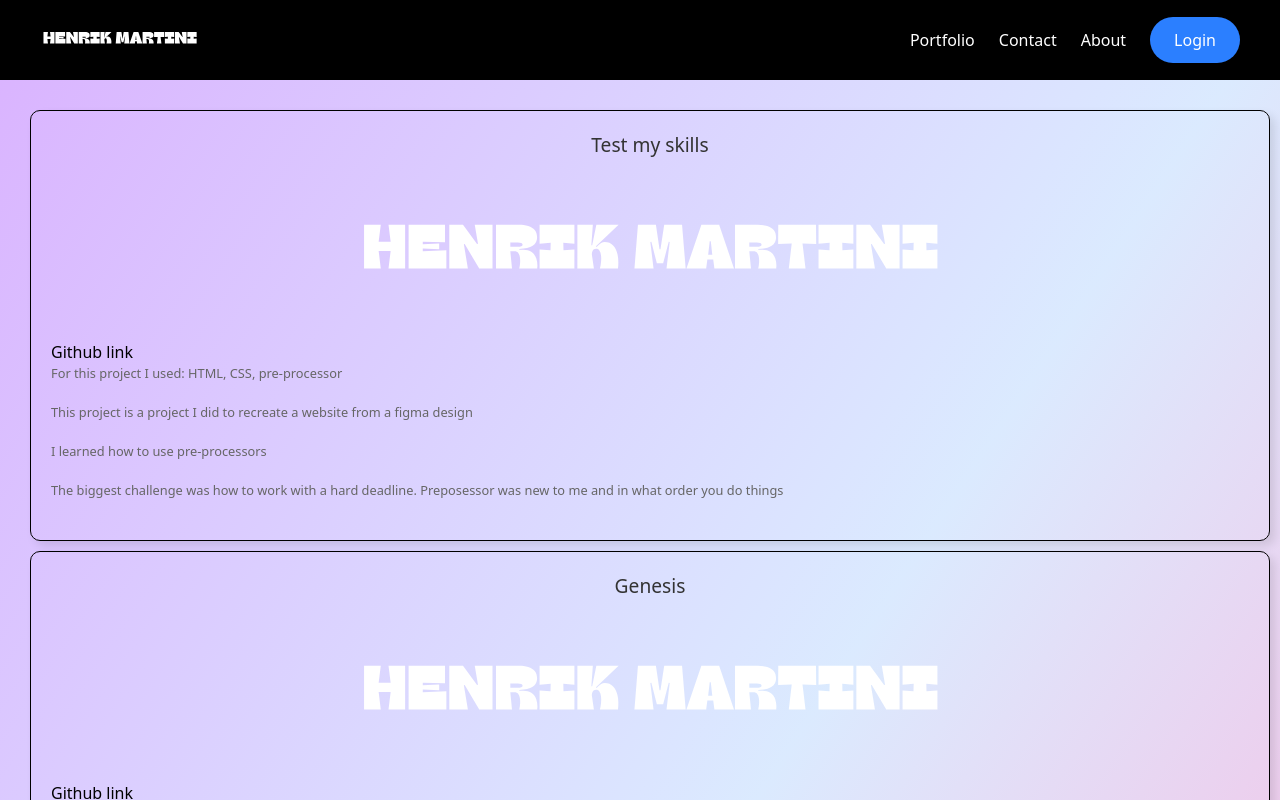
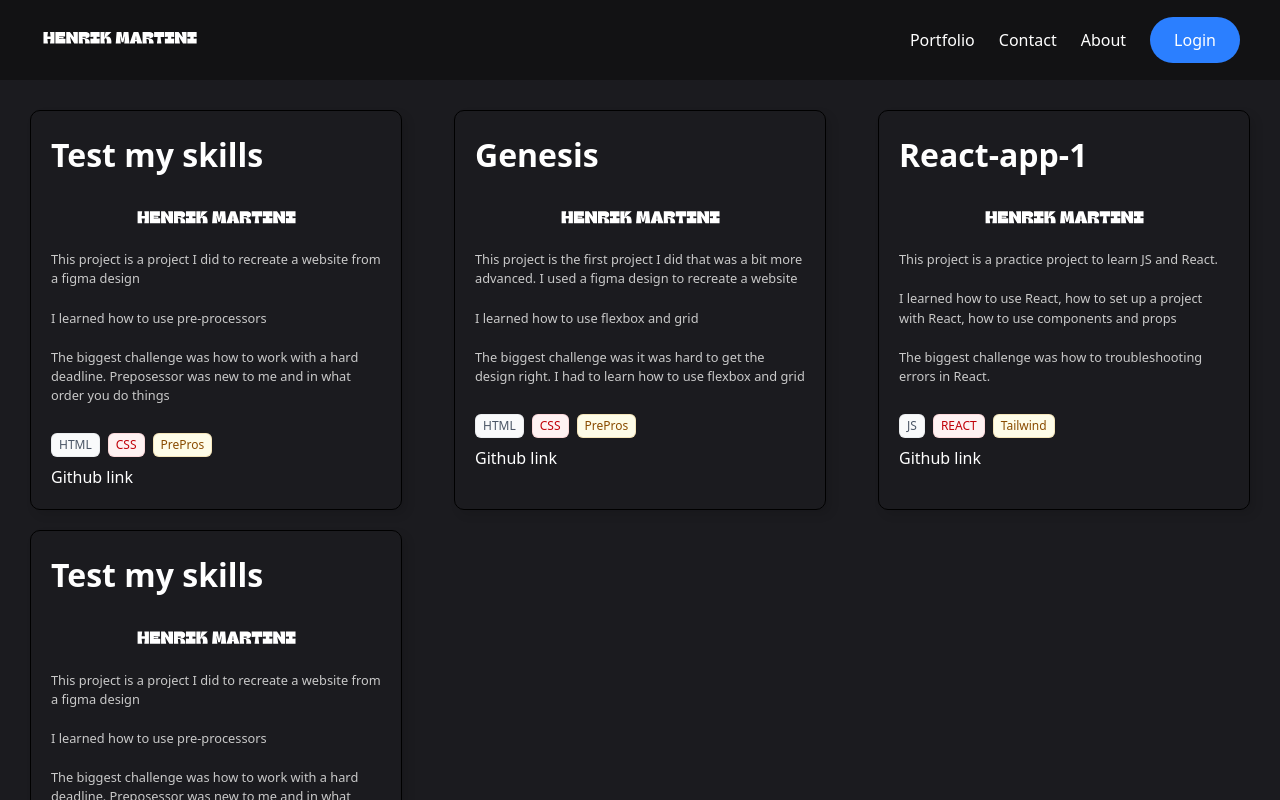
Before and after one commit to Thebeatkicks/portfolio-website, a React (Vite) app: page /portfolio in a window 1280 px wide. Shown: the top 800 px of the page. Built offline with nearby package versions, Linux system fonts and the light colour scheme.

Commit message:
added some styling, both regular css and tailwind.

```diff
--- a/src/App.jsx
+++ b/src/App.jsx
@@ -13,7 +13,7 @@ function App() {
   return (
     <div
       className="
-        grid min-h-screen grid-rows-[auto_1fr_auto] bg-gradient-to-br from-purple-300 via-blue-100 to-pink-300
+        grid min-h-screen grid-rows-[auto_1fr_auto] bg-[#1b1b1f] text-white
         "
     >
       <Header />
--- a/src/components/Footer.jsx
+++ b/src/components/Footer.jsx
@@ -1,6 +1,6 @@
 function Footer() {
   return (
-    <footer className="bg-black text-white h-14 flex items-center justify-center">
+    <footer className="bg-[#121214] text-white h-14 flex items-center justify-center">
         &copy; 2025 Martini Webbdesign. All rights reserved.
     </footer>
   )
--- a/src/components/Header.jsx
+++ b/src/components/Header.jsx
@@ -14,7 +14,7 @@ const Header = () => {
     <header
         className="
             flex items-center justify-between px-4 md:px-10 h-20
-            relative bg-black text-white
+            relative bg-[#121214] text-white
             "
     >
         <Logo />
--- a/src/components/Nav.jsx
+++ b/src/components/Nav.jsx
@@ -13,7 +13,7 @@ function Nav({ isOpen, toggleMenu }) {
 
   return (
     <nav
-      className={`w-full md:w-1/2 px-4 py-6 md:px-0 bg-black md:justify-end absolute
+      className={`w-full md:w-1/2 px-4 py-6 md:px-0 bg-[#121214] md:justify-end absolute
         md:static top-20 left-0 ${isOpen ? "flex" : "hidden"} md:flex`
 
 }
--- a/src/components/Portfolio.jsx
+++ b/src/components/Portfolio.jsx
@@ -5,28 +5,36 @@ function Portfolio() {
       <>
       <div className="container-row">
         <PortfolioApp  title="Test my skills"
-                    skills = "HTML, CSS, pre-processor"
+                    skillsOne = "HTML"
+                    skillsTwo = "CSS"
+                    skillsThree = "PrePros"
                     summary = "a project I did to recreate a website from a figma design"
                     learned = "how to use pre-processors"
                     challenges = "how to work with a hard deadline. Preposessor was new to me and in what order you do things"
                     link = "https://github.com/Thebeatkicks/test-your-skills">
         </PortfolioApp>
         <PortfolioApp  title="Genesis"
-                    skills = "HTML, CSS"
+                    skillsOne = "HTML"
+                    skillsTwo = "CSS"
+                    skillsThree = "PrePros"
                     summary = "the first project I did that was a bit more advanced. I used a figma design to recreate a website"
                     learned = "how to use flexbox and grid"
                     challenges = "it was hard to get the design right. I had to learn how to use flexbox and grid"
                     link = "https://github.com/Thebeatkicks/genesis">
           </PortfolioApp>
           <PortfolioApp  title="React-app-1"
-                    skills = "HTML, CSS, JS, REACT"
+                    skillsOne = "JS"
+                    skillsTwo = "REACT"
+                    skillsThree = "Tailwind"
                     summary = "a practice project to learn JS and React."
                     learned = "how to use React, how to set up a project with React, how to use components and props"
                     challenges = "how to troubleshooting errors in React."
                     link = "https://github.com/Thebeatkicks/react-1">
           </PortfolioApp>
           <PortfolioApp  title="Test my skills"
-                    skills = "HTML, CSS, pre-processor"
+                    skillsOne = "HTML"
+                    skillsTwo = "CSS"
+                    skillsThree = "PrePros"
                     summary = "a project I did to recreate a website from a figma design"
                     learned = "how to use pre-processors"
                     challenges = "how to work with a hard deadline. Preposessor was new to me and in what order you do things"
--- a/src/components/PortfolioApp.css
+++ b/src/components/PortfolioApp.css
@@ -1,9 +1,11 @@
 
 .container-row {
-    display: block;
+    display: flex;
+    flex-wrap: wrap;
     flex-direction: row;
     justify-content: space-between;
     padding: 20px;
+    margin: 0 auto;
 
 }
 
@@ -17,7 +19,7 @@
     margin: 10px;
     box-shadow: 5px 5px 10px rgba(0, 0, 0, 0.1);
     text-align: left;
-    min-width: 30%;
+    width: 30%;
 }
 @media (max-width: 768px) {
     .container-row {
@@ -30,15 +32,16 @@
     }
 }
 .card-title {
-    font-size: 1.2rem;
-    color: #333;
+    font-size: 2rem;
+    font-weight: bold;
+    color: #ffffff;
     margin-bottom: 20px;
-    text-align: center;
+    text-align: left;
 }
 
 .card-text {
     font-size: 0.8rem;
-    color: #666;
+    color: #c9c9c9;
     margin-bottom: 20px;
     text-align: left;
 
--- a/src/components/PortfolioApp.jsx
+++ b/src/components/PortfolioApp.jsx
@@ -9,11 +9,26 @@ return (
       <div className="container">
         <h2 className="card-title">{props.title}</h2>
         <img src={screen} className="img" alt="Placeholder" />
-        <a href={props.link} className="link">Github link</a>
-        <p className="card-text">For this project I used: {props.skills}</p>
+
         <p className="card-text">This project is {props.summary}</p>
         <p className="card-text">I learned {props.learned}</p>
         <p className="card-text">The biggest challenge was {props.challenges}</p>
+        <div classname="">
+            <div className="flex flex-row gap-2 mt-2 mb-2">
+                <span className="inline-flex items-center rounded-md bg-gray-50 px-2 py-1 text-xs font-medium text-gray-600 ring-1 ring-gray-500/10 ring-inset">
+                    {props.skillsOne}
+                </span>
+                <span className="inline-flex items-center rounded-md bg-red-50 px-2 py-1 text-xs font-medium text-red-700 ring-1 ring-red-600/10 ring-inset">
+                    {props.skillsTwo}
+                </span>
+                <span className="inline-flex items-center rounded-md bg-yellow-50 px-2 py-1 text-xs font-medium text-yellow-800 ring-1 ring-yellow-600/20 ring-inset">
+                    {props.skillsThree}
+                </span>
+        </div>
+        <div className="">
+            <a href={props.link} className="link">Github link</a>
+        </div>
+        </div>
       </div>
 
     </>
```
